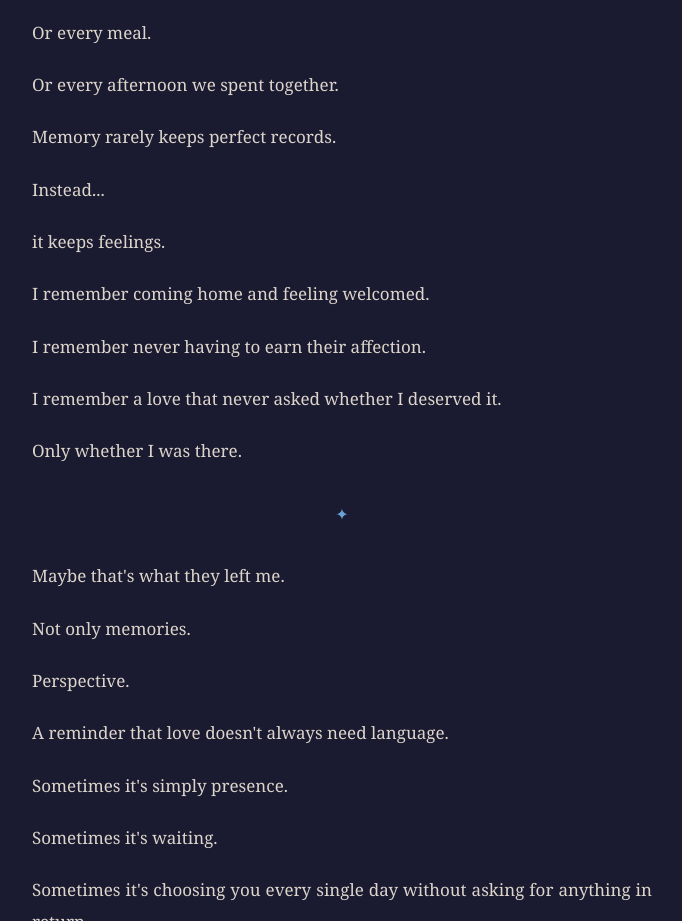
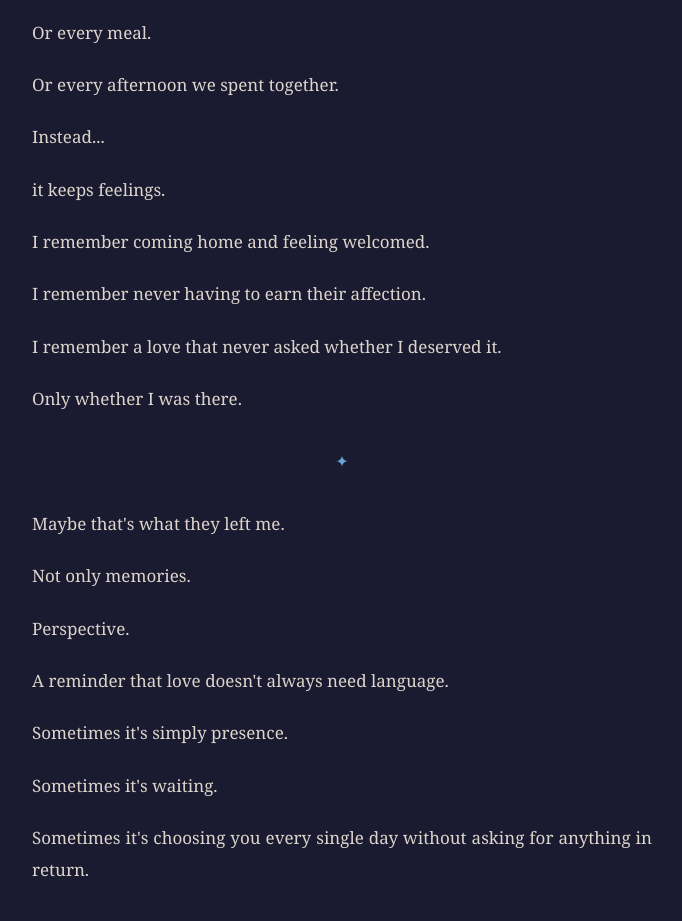
Before and after one commit to brunongmacho/ralphs-journal, a plain HTML site: page docs/special-chapter-14.html in a window 1280 px wide. Shown: the part 4155-5076 px from the top of the page, without its empty margins (298-980 px from the left). Drawn offline with Linux system fonts and the light colour scheme.

Commit message:
Edit: remove editorial line from Ch14

```diff
--- a/docs/special-chapter-14.html
+++ b/docs/special-chapter-14.html
@@ -88,7 +88,6 @@
   <p>I don't remember every walk we took.</p>
   <p>Or every meal.</p>
   <p>Or every afternoon we spent together.</p>
-  <p>Memory rarely keeps perfect records.</p>
   <p>Instead...</p>
   <p>it keeps feelings.</p>
   <p>I remember coming home and feeling welcomed.</p>
```
Also changed, not shown: 1 other file.
